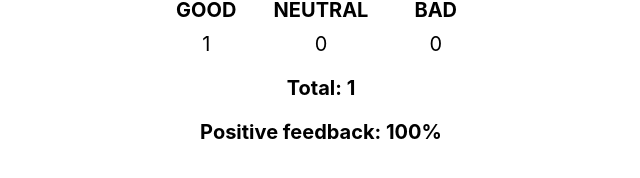
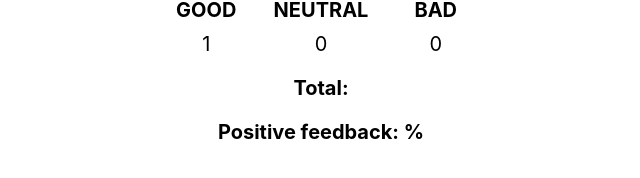
Before and after one commit to eduard-kaluhin/goit-react-hw-02-feedback, a React (Create React App) app: page / in a window 1280 px wide. Both pictures are taken after a click on the button "GOOD". Shown: the part 200-378 px from the top of the page, without its empty margins (319-959 px from the left). Built offline with nearby package versions, Linux system fonts and the light colour scheme.

Commit message:
Update Statistics.jsx

```diff
--- a/src/components/Statistics/Statistics.jsx
+++ b/src/components/Statistics/Statistics.jsx
@@ -1,25 +1,15 @@
 import React from 'react';
 import PropTypes from 'prop-types';
-
 import { Box, Grid, ResultWrapper } from './Statistics.styled';
 import StatisticsLayout from '../StatisticsLayout';
-
-const Statistics = ({ feedbackOptions }) => {
+import Notification from '../Notification';
+const Statistics = ({ feedbackOptions, totalFeedback, positivePercentage }) => {
   const { good, neutral, bad } = feedbackOptions;
-  const optionsKey = Object.keys(feedbackOptions);
-
-  const totalFeedback = good + neutral + bad;
-  const positivePercentage =
-    totalFeedback === 0 ? 0 : Math.round((good / totalFeedback) * 100);
-
   return (
     <StatisticsLayout title="Statistics">
-      {totalFeedback === 0 ? (
-        <p>No feedback given</p>
-      ) : (
         <Box>
           <Grid>
-            {optionsKey.map(key => {
+            {Object.keys(feedbackOptions).map(key => {
               return (
                 <div className="option-wrapper" key={key}>
                   <p className="option-name">{key}</p>
@@ -35,17 +25,17 @@ const Statistics = ({ feedbackOptions }) => {
             <p>Positive feedback: {positivePercentage}%</p>
           </ResultWrapper>
         </Box>
-      )}
     </StatisticsLayout>
   );
 };
-
 Statistics.propTypes = {
   feedbackOptions: PropTypes.shape({
     good: PropTypes.number.isRequired,
     neutral: PropTypes.number.isRequired,
     bad: PropTypes.number.isRequired,
   }),
+  totalFeedback: PropTypes.number.isRequired,
+  positivePercentage: PropTypes.number.isRequired,
 };
 
 export default Statistics;
```
